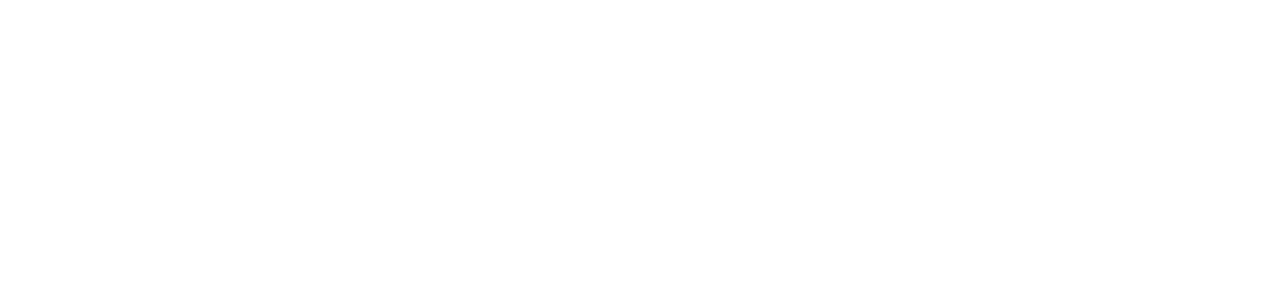
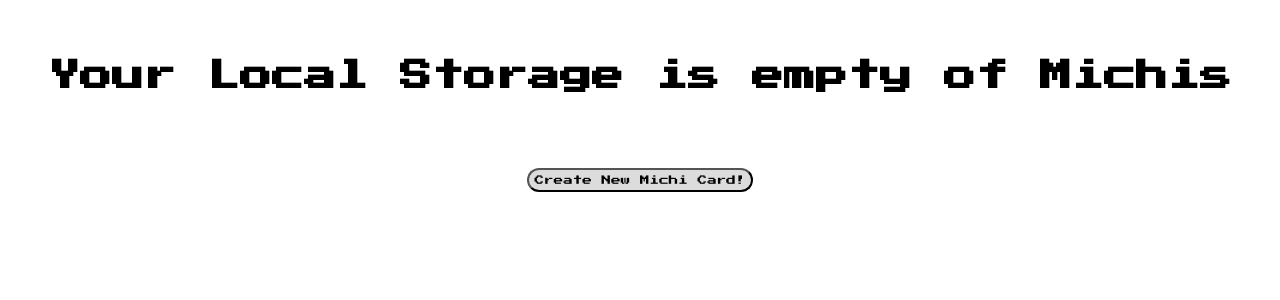
Before and after one commit to Ariel-GonzAguer/michiCards-React-Vite-version, a React (Vite) app: page /local-michi-cards in a window 1280 px wide. Shown: the top 300 px of the page. Built offline with nearby package versions, Linux system fonts and the light colour scheme.

Commit message:
localStorage empty msg added

```diff
--- a/src/components/CardCreated/CardCreated.module.css
+++ b/src/components/CardCreated/CardCreated.module.css
@@ -104,7 +104,6 @@
   padding: 0 20px;
 }
 
-
 .michiName_halfStar {
   font-size: 1.5rem;
 }
@@ -165,7 +164,6 @@
   font-size: 0.45rem;
   line-height: 1.5rem;
 }
-
 
 /* half full card */
 .newCard_fullStar {
@@ -270,6 +268,18 @@
   justify-content: center;
 }
 
+.goCreateButton {
+  margin: 0 auto 15px;
+  border-radius: 20px;
+  padding: 5px;
+  background-color: gainsboro;
+  font-size: 0.6rem;
+  font-family: 'Press Start 2P', monospace;
+  display: flex;
+  align-items: center;
+  justify-content: center;
+}
+
 .LocalCardCollection {
   background-color: rgb(255, 223, 228);
 }
--- a/src/components/LocalCardCollection-feature/LocalCardCollection.jsx
+++ b/src/components/LocalCardCollection-feature/LocalCardCollection.jsx
@@ -18,12 +18,25 @@
     navigate(-1);
   }
 
+  function goCreateCard() {
+    navigate('/create');
+  }
+
   function handleDelete(key) {
     setFilteredCards(filteredCards.filter(card => card.key !== key));
     dispatch(deleteCard(key));
   }
 
   return (
+    <>
+      {
+        !localCardsObject.length &&
+        <>
+          <h1>Your Local Storage is empty of Michis</h1><br />
+          <button onClick={goCreateCard} className={styles.goCreateButton}>Create New Michi Card!</button>
+        </>
+      }
+
       <section className={styles.LocalCardCollection}>
         {
           filteredCards.map(card => {
@@ -133,5 +146,6 @@
           })
         }
       </section>
+    </>
   )
 }
```
Lines whose indentation alone changed are shown as unchanged.
